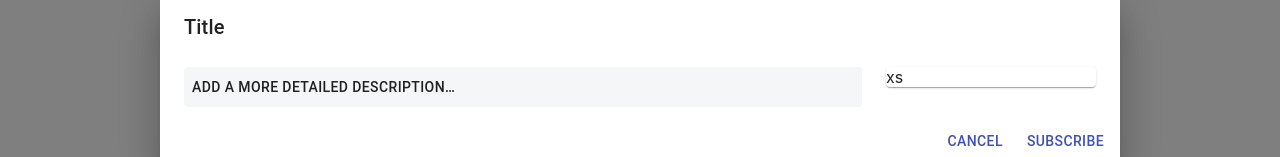
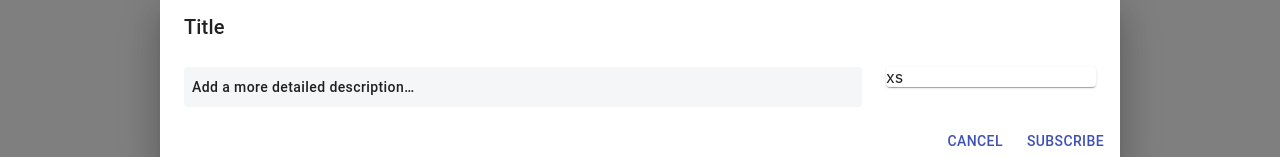
Before and after one commit to uraman2000/TaskManagement, a React (Create React App) app: page / in a window 1280 px wide. Both pictures are taken after a click on the button "SCROLL=BODY". Shown: the part 319-476 px from the top of the page. Built offline with nearby package versions, Linux system fonts and the light colour scheme.

Commit message:
remove capital and add textOnchange in textArea

```diff
--- a/src/components/TaskModalv2.tsx
+++ b/src/components/TaskModalv2.tsx
@@ -18,10 +18,11 @@ const useStyles = makeStyles((theme: Theme) =>
       minHeight: "40px",
       display: "block",
       textAlign: "left",
-      width: "100%"
+      width: "100%",
+      textTransform : "none"
     },
     textAreaTextField: {
-    //   minHeight: "108px"
+      //   minHeight: "108px"
     }
   })
 );
@@ -29,7 +30,7 @@ const useStyles = makeStyles((theme: Theme) =>
 export default function TaskModalv2() {
   const [open, setOpen] = React.useState(false);
   const [openTextArea, setopenTextArea] = React.useState(false);
-
+  const [textAreaInput, setTextAreaInput] = React.useState("");
   const classes = useStyles();
   const handleClickOpen = () => {
     setOpen(true);
@@ -51,9 +52,12 @@ export default function TaskModalv2() {
   //   });
 
   const onOutFocus = () => {
-    //  setopenTextArea(false);
+    setopenTextArea(false);
   };
 
+  const handleTextFieldChange = (e: any) => {
+    setTextAreaInput(e.target.value);
+  };
   return (
     <Paper>
       <Button onClick={handleClickOpen}>scroll=body</Button>
@@ -72,7 +76,7 @@ export default function TaskModalv2() {
             <Grid item xs={9}>
               {!openTextArea ? (
                 <Button onClick={handleTextArea} className={classes.textAreaButton}>
-                  {"Add a more detailed description…"}
+                  {textAreaInput ? textAreaInput : "Add a more detailed description…"}
                 </Button>
               ) : (
                 <TextField
@@ -80,6 +84,8 @@ export default function TaskModalv2() {
                   fullWidth
                   rows="8"
                   onBlur={onOutFocus}
+                  value={textAreaInput}
+                  onChange={(e: any) => handleTextFieldChange(e)}
                   autoFocus
                   id="filled-dense-multiline"
                   label="Description"
```
